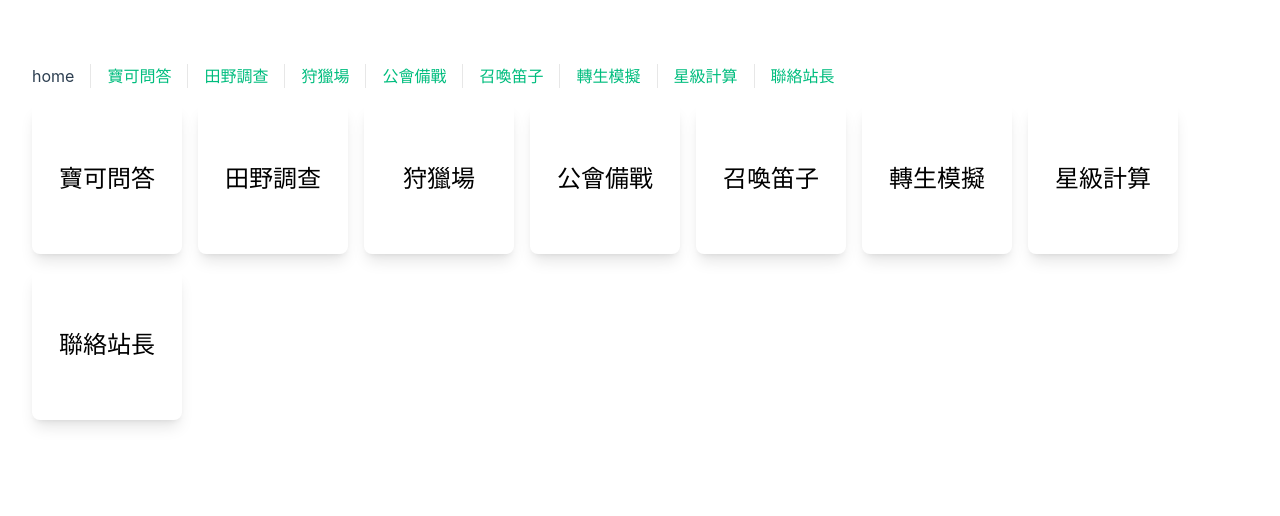
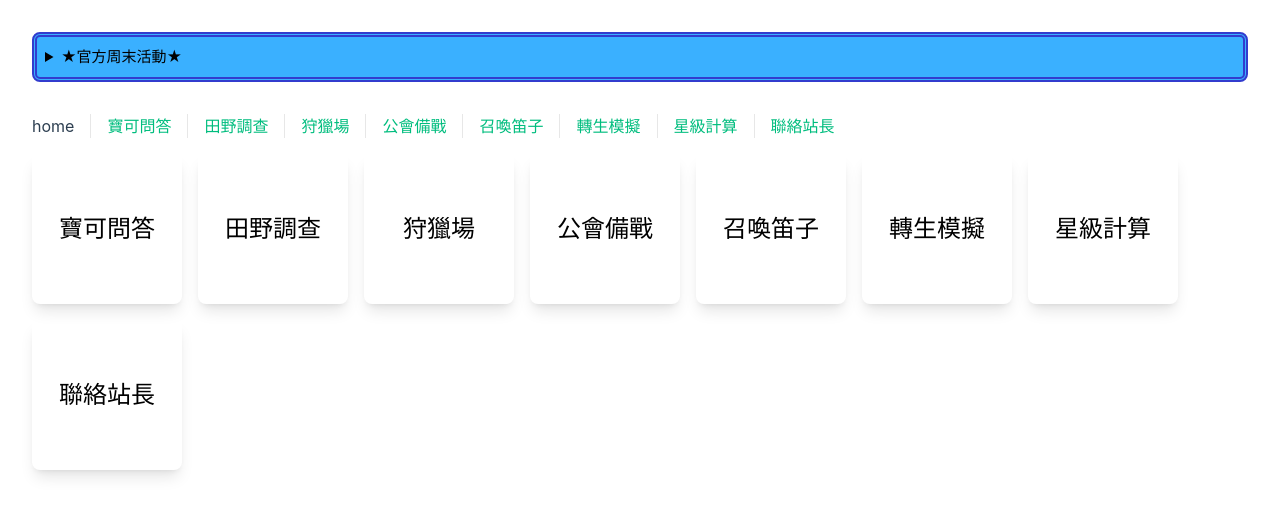
Before and after one commit to tom00502/pokemon-adventurer, a Vue app: page / in a window 1280 px wide. Shown: the top 516 px of the page. Built offline with nearby package versions, Linux system fonts and the light colour scheme.

Commit message:
新增官方公告

```diff
--- a/src/App.vue
+++ b/src/App.vue
@@ -20,6 +20,20 @@ import routers from '@/router/config'
   </header>
 
   <RouterView /> -->
+    <div class="bulletin">
+        <details>
+            <summary>★官方周末活動★</summary>
+            <ul>
+                <li>劍蘭掉落 7/23~7/24</li>
+                <li>精靈占星 7/22~7/24</li>
+                <li>翻翻樂 7/22~7/24</li>
+                <li>扭蛋排行-霜奶仙 7/22~7/24</li>
+                <li>大暑節氣福利 7/23</li>
+                <li>大暑超級返利 7/23</li>
+                <li>夏日特賣 7/23~7/24</li>
+            </ul>
+        </details>
+    </div>
     <header>
         <nav>
             <RouterLink
@@ -93,7 +107,12 @@ nav a {
 nav a:first-of-type {
     border: 0;
 }
-
+.bulletin {
+    padding: 8px;
+    background: #3ab0ff;
+    border: thick double #323cce;
+    border-radius: 8px;
+}
 @media (min-width: 1024px) {
     body {
         /*display: flex;
```
